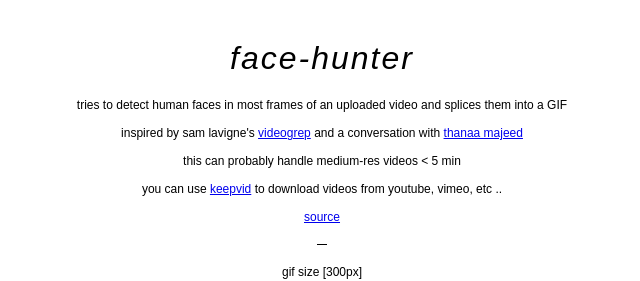
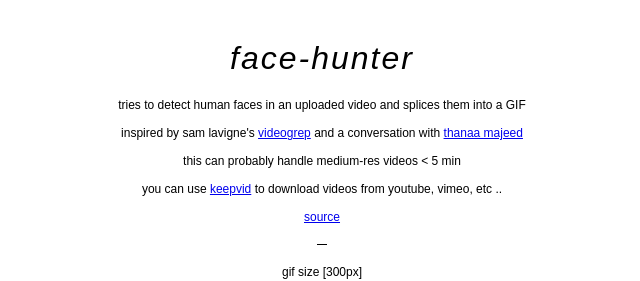
Before and after one commit to enspiral-cherubi/face-hunter, a website with bundled scripts: page index.html in a window 1280 px wide. Shown: the top 281 px of the page, without its empty margins (318-958 px from the left). Built offline with nearby package versions, Linux system fonts and the light colour scheme; what jquery-facedetection would draw is missing.

Commit message:
update description

```diff
--- a/index.html
+++ b/index.html
@@ -16,7 +16,7 @@
         <h1 id="header-text"><em>face-hunter</em></h1>
 
         <p id="description">
-          tries to detect human faces in most frames of an uploaded video and splices them into a GIF
+          tries to detect human faces in an uploaded video and splices them into a GIF
           <br><br>
           inspired by sam lavigne's <a href="https://github.com/antiboredom/videogrep">videogrep</a> and a conversation with <a href="https://twitter.com/thanaamajeed">thanaa majeed</a>
           <br><br>
--- a/package.json
+++ b/package.json
@@ -1,7 +1,7 @@
 {
   "name": "face-hunter",
   "version": "1.0.0",
-  "description": "reduces a video down to its faces",
+  "description": "tries to detect human faces in an uploaded video and splices them into a GIF",
   "main": "./src/index.js",
   "scripts": {
     "start": "budo . -d --serve bundle.js --live",
```
